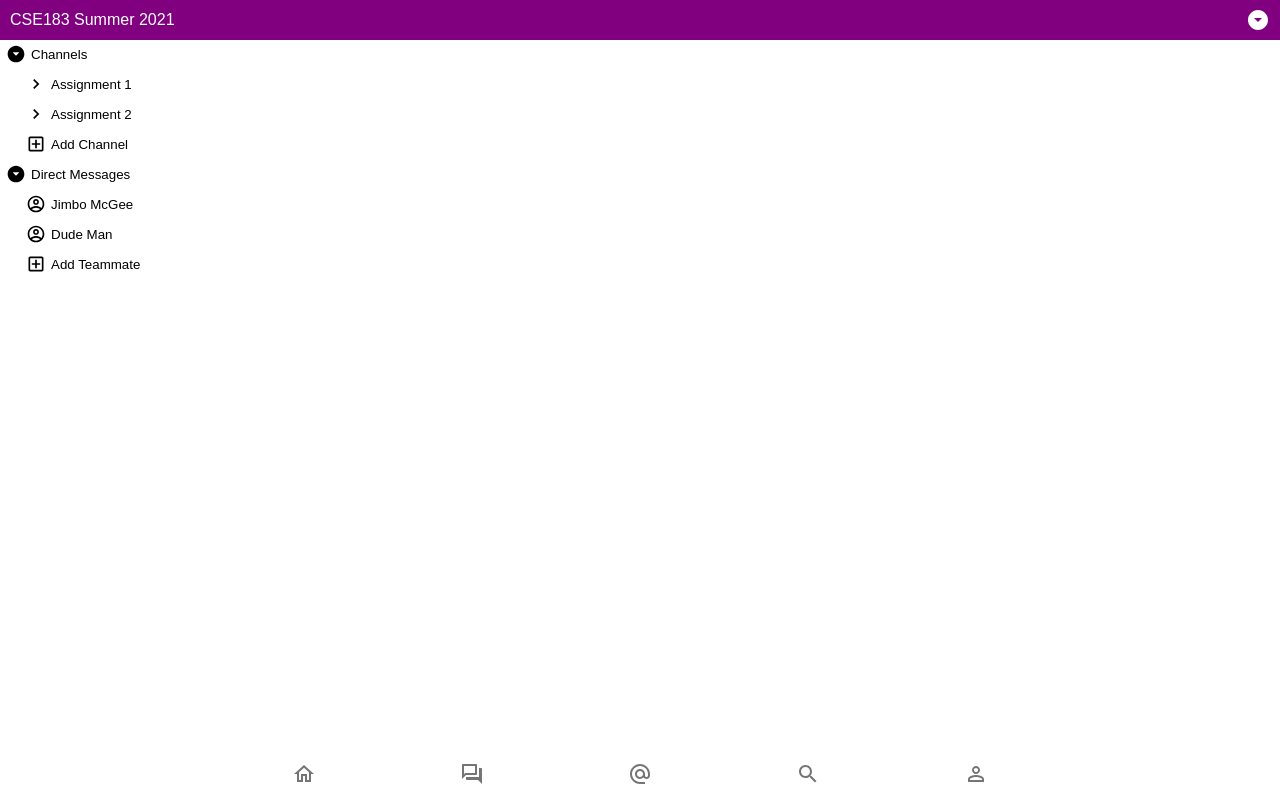
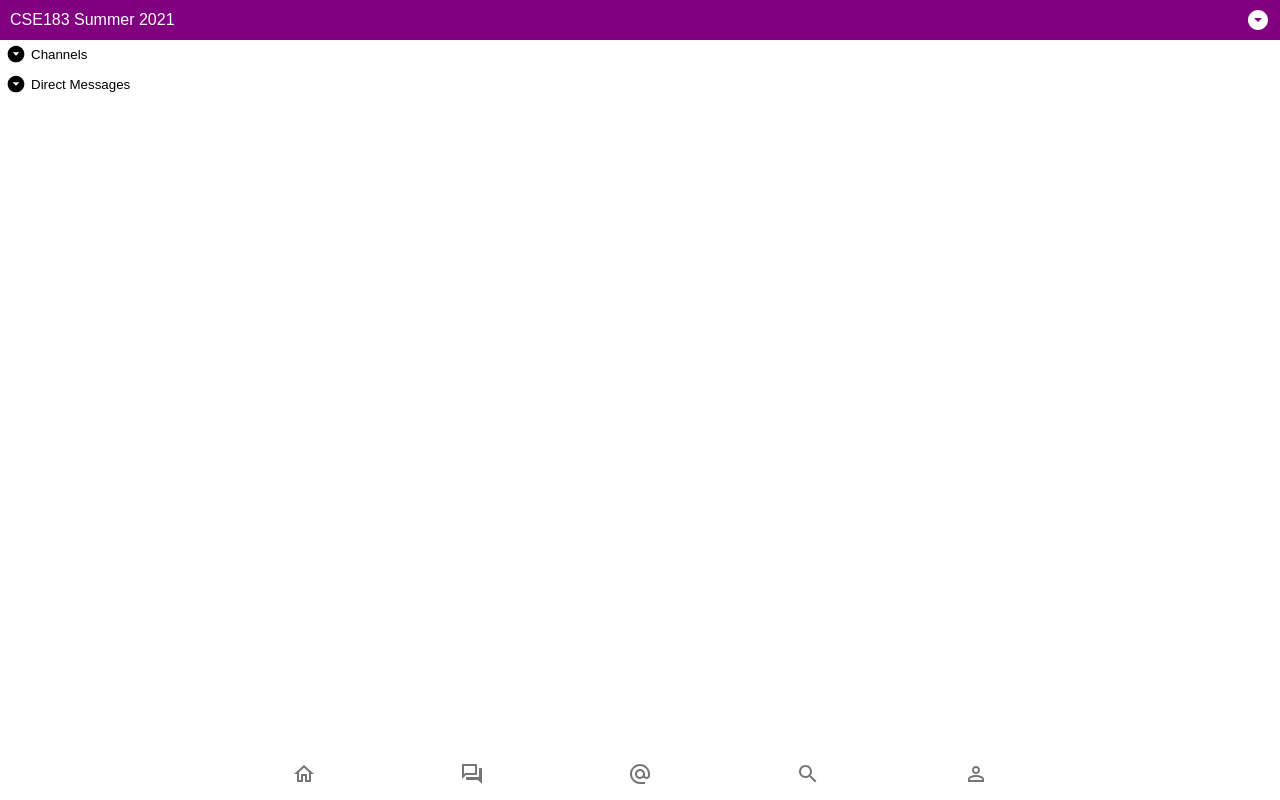
Before and after one commit to ichernya/slack, a React (Create React App) app in the folder frontend/: page / in a window 1280 px wide. Built offline with nearby package versions, Linux system fonts and the light colour scheme.

Commit message:
Channel/DM Button Functionality

```diff
--- a/frontend/src/Home.js
+++ b/frontend/src/Home.js
@@ -23,6 +23,9 @@ const navigationIcons = [<HomeOutlinedIcon />, <ForumOutlinedIcon />,
 * @return {object} - Home Page for Application
 */
 function Home() {
+  const [workspaceDisplay, setWorkspaceDisplay] = React.useState('none');
+  const [channelDisplay, setChannelDisplay] = React.useState('none');
+  const [directDisplay, setDirectDisplay] = React.useState('none');
   /**
   * @return {object} - Channels for Page
   */
@@ -42,7 +45,7 @@ function Home() {
   function generateChannels() {
     const channels = [];
     for (let i = 0; i < exampleChannels.length; i++) {
-      channels[i] = <div id='channel' style={{display: 'block'}}>
+      channels[i] = <div id='channel' style={{display: channelDisplay}}>
         <ChevronRightIcon id='hash' fontSize='small'/>
         {exampleChannels[i]}
       </div>;
@@ -55,7 +58,7 @@ function Home() {
   function generateDMs() {
     const DMs = [];
     for (let i = 0; i < exampleDMs.length; i++) {
-      DMs[i] = <div id='dm' style={{display: 'block'}}>
+      DMs[i] = <div id='dm' style={{display: directDisplay}}>
         <AccountCircleOutlinedIcon id='hash' fontSize='small'/>
         {exampleDMs[i]}
       </div>;
@@ -76,27 +79,33 @@ function Home() {
     <div>
       <div id='header'>
         CSE183 Summer 2021
-        <ArrowDropDownCircleIcon id='header-arrow'/>
+        <ArrowDropDownCircleIcon id='header-arrow'
+          onClick={()=> workspaceDisplay === 'block' ?
+            setWorkspaceDisplay('none') : setWorkspaceDisplay('block')}/>
       </div>
-      <div id='workspace-body' style={{display: 'none'}}>
+      <div id='workspace-body' style={{display: workspaceDisplay}}>
         {generateWorkspaces()}
       </div>
       <div id='channel-body'>
         <div id='body-header'>
-          <ArrowDropDownCircleIcon id='body-arrow' fontSize='small'/>
+          <ArrowDropDownCircleIcon id='body-arrow' fontSize='small'
+            onClick={()=> channelDisplay === 'block' ?
+              setChannelDisplay('none') : setChannelDisplay('block')}/>
           Channels
         </div>
         {generateChannels()}
-        <div id='channel' style={{display: 'block'}}>
+        <div id='channel' style={{display: channelDisplay}}>
           <AddBoxOutlinedIcon id='hash' fontSize='small'/>
           Add Channel
         </div>
         <div id='body-header'>
-          <ArrowDropDownCircleIcon id='body-arrow' fontSize='small'/>
+          <ArrowDropDownCircleIcon id='body-arrow' fontSize='small'
+            onClick={()=> directDisplay === 'block' ? setDirectDisplay('none') :
+              setDirectDisplay('block')}/>
           Direct Messages
         </div>
         {generateDMs()}
-        <div id='add-channel' style={{display: 'block'}}>
+        <div id='add-channel' style={{display: directDisplay}}>
           <AddBoxOutlinedIcon id='hash' fontSize='small'/>
           Add Teammate
         </div>
```
